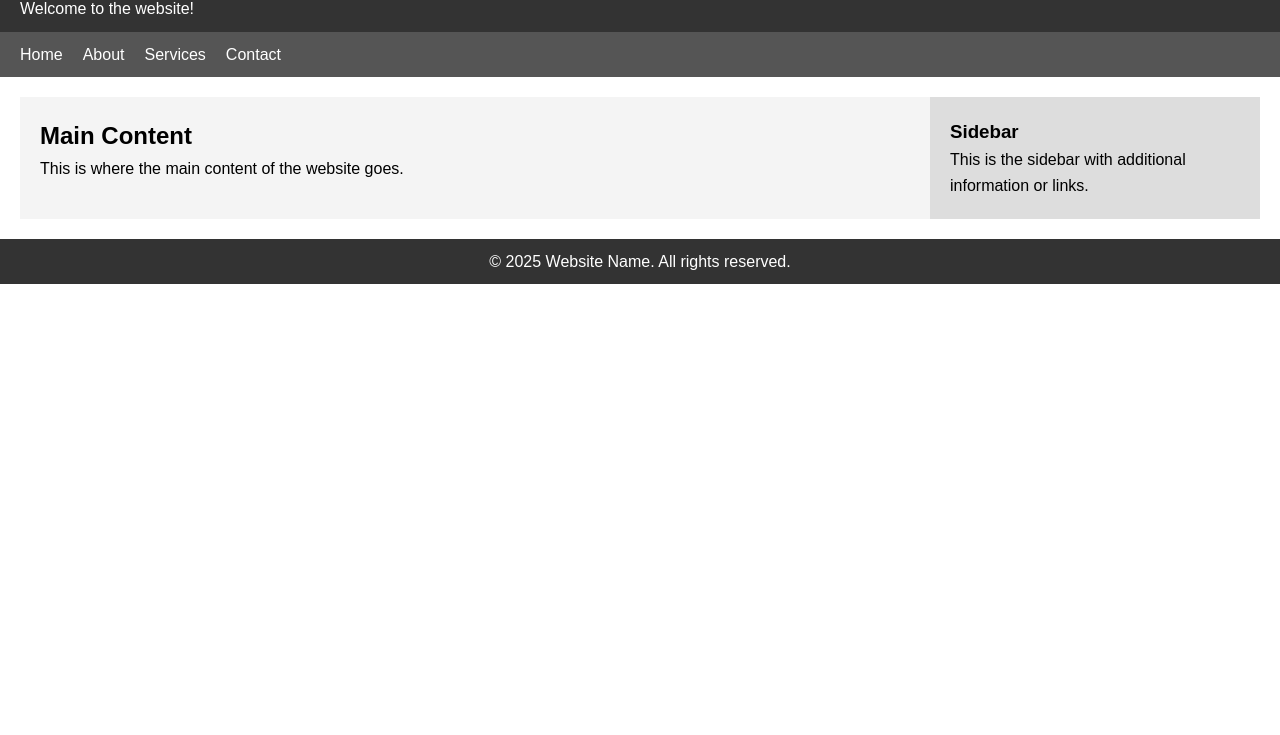
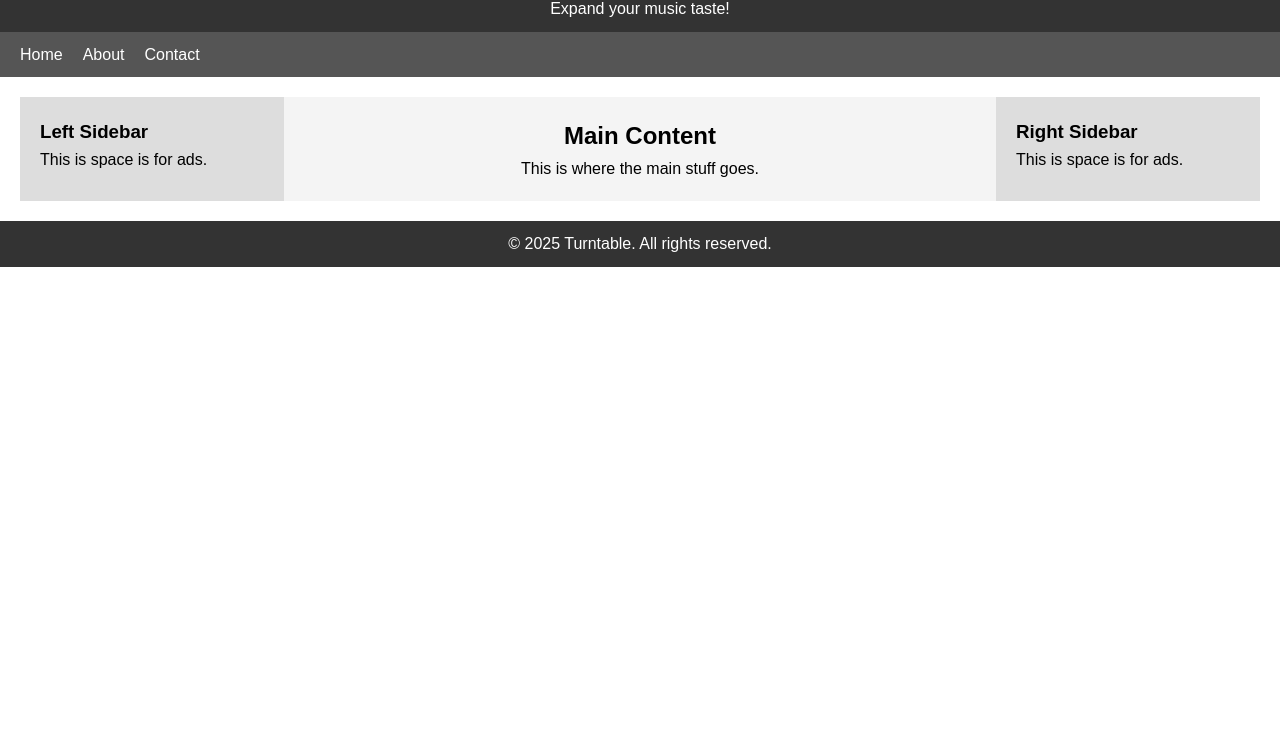
Before and after one commit to mac8414/turntable, a plain HTML site: page app/templates/home.html in a window 1280 px wide. Shown: the part 65-800 px from the top of the page. Drawn offline with Linux system fonts and the light colour scheme.

Commit message:
Fixed the basic template for the home.

```diff
--- a/app/templates/home.html
+++ b/app/templates/home.html
@@ -2,8 +2,8 @@
 <html lang="en">
 
 <head>
-    <meta charset="UTF-8">
-    <meta name="viewport" content="width=device-width, initial-scale=1.0">
+    <meta charset="UTF-8" />
+    <meta name="viewport" content="width=device-width, initial-scale=1.0" />
     <title>Home</title>
     <style>
         * {
@@ -48,16 +48,19 @@
             margin: 20px;
         }
 
+        /* Sidebar styles */
+        .sidebarL,
+        .sidebarR {
+            flex: 1;
+            padding: 20px;
+            background: #ddd;
+        }
+
+        /* Main content style */
         .content {
             flex: 3;
             padding: 20px;
             background: #f4f4f4;
-        }
-
-        .sidebar {
-            flex: 1;
-            padding: 20px;
-            background: #ddd;
         }
 
         footer {
@@ -73,32 +76,35 @@
 <body>
 
     <header>
-        <h1>Website Name</h1>
-        <p>Welcome to the website!</p>
+        <h1 style="text-align: center;">Turntable</h1>
+        <p style="text-align: center;">Expand your music taste!</p>
     </header>
 
     <nav>
         <ul>
             <li><a href="#">Home</a></li>
             <li><a href="#">About</a></li>
-            <li><a href="#">Services</a></li>
             <li><a href="#">Contact</a></li>
         </ul>
     </nav>
 
     <main>
+        <aside class="sidebarL">
+            <h3>Left Sidebar</h3>
+            <p>This is space is for ads.</p>
+        </aside>
         <section class="content">
-            <h2>Main Content</h2>
-            <p>This is where the main content of the website goes.</p>
+            <h2 style="text-align: center;">Main Content</h2>
+            <p style="text-align: center;">This is where the main stuff goes.</p>
         </section>
-        <aside class="sidebar">
-            <h3>Sidebar</h3>
-            <p>This is the sidebar with additional information or links.</p>
+        <aside class="sidebarR">
+            <h3>Right Sidebar</h3>
+            <p>This is space is for ads.</p>
         </aside>
     </main>
 
     <footer>
-        <p>&copy; 2025 Website Name. All rights reserved.</p>
+        <p>&copy; 2025 Turntable. All rights reserved.</p>
     </footer>
 
 </body>
```
Also changed, not shown: 2 other files.
